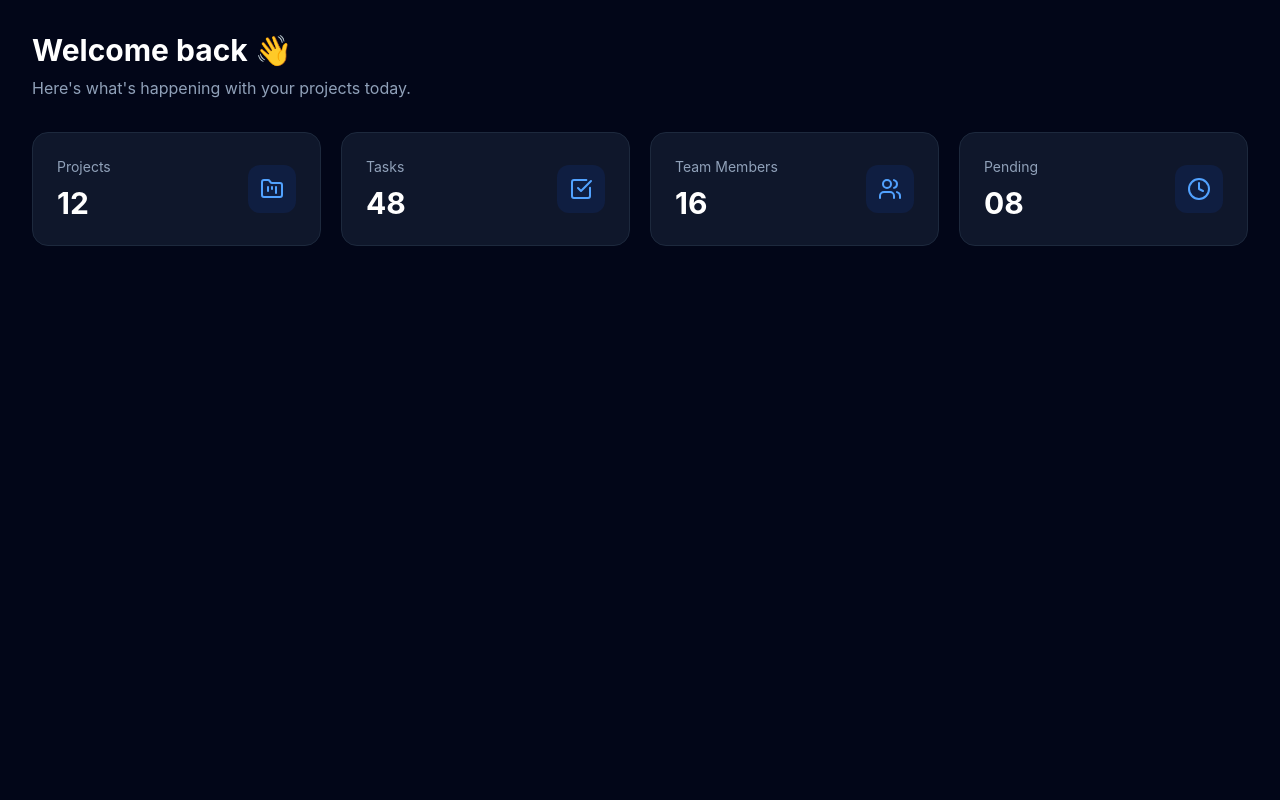
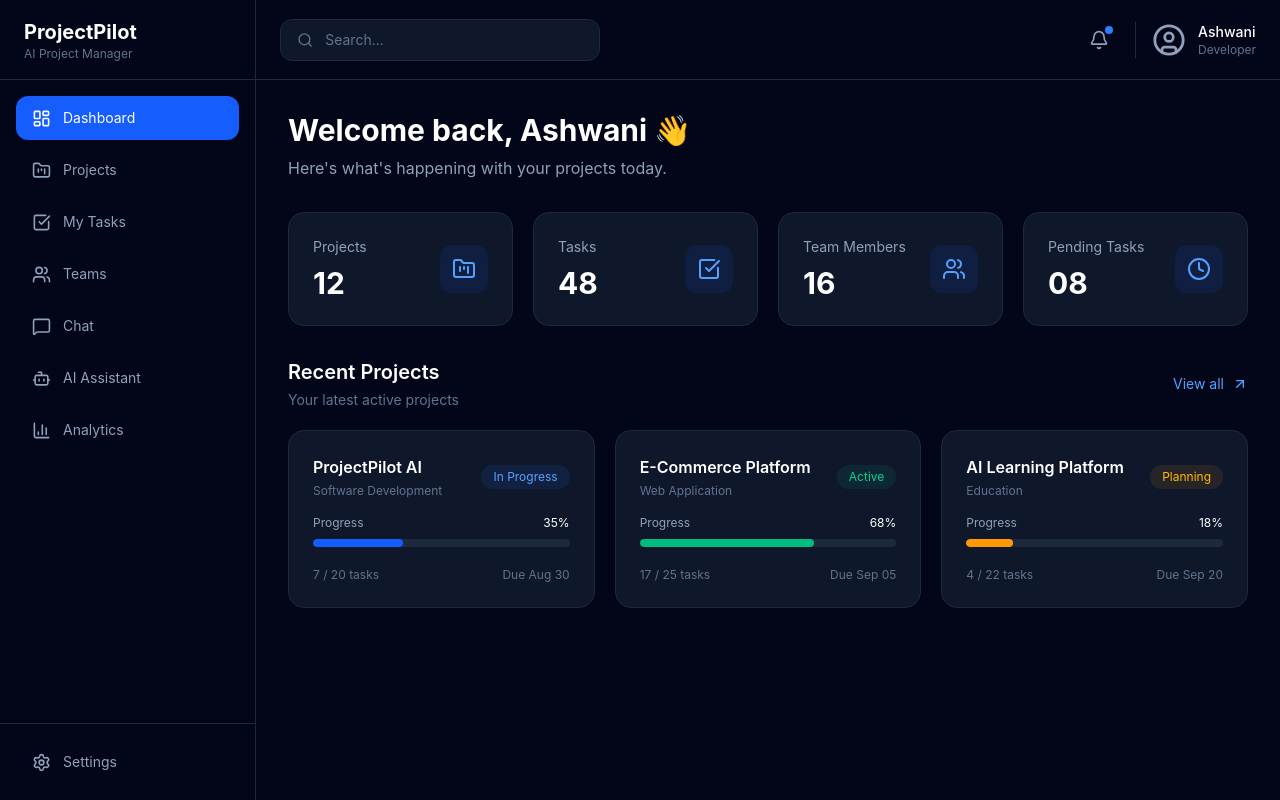
Before and after one commit to ashwanimaurya524/ProjectPilot, a React (Vite) app in the folder client/: page / in a window 1280 px wide. Built offline with nearby package versions, Linux system fonts and the light colour scheme.

Commit message:
Build ProjectPilot dashboard layout

```diff
--- a/client/src/App.jsx
+++ b/client/src/App.jsx
@@ -1,7 +1,12 @@
 import Dashboard from "./pages/Dashboard"
+import DashboardLayout from "./layouts/DashboardLayout"
 
 function App() {
-  return <Dashboard />
+  return (
+    <DashboardLayout>
+      <Dashboard />
+    </DashboardLayout>
+  )
 }
 
 export default App
--- /dev/null
+++ b/client/src/components/Navbar.jsx
@@ -0,0 +1,67 @@
+import {
+  Search,
+  Bell,
+  UserCircle,
+} from "lucide-react"
+
+function Navbar() {
+  return (
+    <header className="flex h-20 items-center justify-between border-b border-slate-800 bg-slate-950 px-6">
+
+      {/* Search */}
+      <div className="hidden md:flex w-80 items-center gap-3 rounded-xl border border-slate-800 bg-slate-900 px-4 py-2.5">
+
+        <Search
+          size={18}
+          className="text-slate-500"
+        />
+
+        <input
+          type="text"
+          placeholder="Search..."
+          className="w-full bg-transparent text-sm text-white outline-none placeholder:text-slate-500"
+        />
+
+      </div>
+
+      {/* Right side */}
+      <div className="ml-auto flex items-center gap-4">
+
+        {/* Notification */}
+        <button className="relative rounded-xl p-2.5 text-slate-400 transition hover:bg-slate-900 hover:text-white">
+
+          <Bell size={20} />
+
+          <span className="absolute right-1.5 top-1.5 h-2 w-2 rounded-full bg-blue-500" />
+
+        </button>
+
+        {/* User */}
+        <div className="flex items-center gap-3 border-l border-slate-800 pl-4">
+
+          <UserCircle
+            size={34}
+            className="text-slate-400"
+          />
+
+          <div className="hidden sm:block">
+
+            <p className="text-sm font-medium text-white">
+              Ashwani
+            </p>
+
+            <p className="text-xs text-slate-500">
+              Developer
+            </p>
+
+          </div>
+
+        </div>
+
+      </div>
+
+    </header>
+  )
+}
+
+export default Navbar
--- /dev/null
+++ b/client/src/components/Sidebar.jsx
@@ -0,0 +1,103 @@
+import {
+  LayoutDashboard,
+  FolderKanban,
+  CheckSquare,
+  Users,
+  MessageSquare,
+  Bot,
+  BarChart3,
+  Settings,
+} from "lucide-react"
+
+function Sidebar() {
+  const menuItems = [
+    {
+      name: "Dashboard",
+      icon: LayoutDashboard,
+    },
+    {
+      name: "Projects",
+      icon: FolderKanban,
+    },
+    {
+      name: "My Tasks",
+      icon: CheckSquare,
+    },
+    {
+      name: "Teams",
+      icon: Users,
+    },
+    {
+      name: "Chat",
+      icon: MessageSquare,
+    },
+    {
+      name: "AI Assistant",
+      icon: Bot,
+    },
+    {
+      name: "Analytics",
+      icon: BarChart3,
+    },
+  ]
+
+  return (
+    <aside className="hidden md:flex w-64 flex-col border-r border-slate-800 bg-slate-950">
+
+      {/* Logo */}
+      <div className="flex h-20 items-center border-b border-slate-800 px-6">
+        <div>
+          <h1 className="text-xl font-bold text-white">
+            ProjectPilot
+          </h1>
+
+          <p className="text-xs text-slate-500">
+            AI Project Manager
+          </p>
+        </div>
+      </div>
+
+      {/* Navigation */}
+      <nav className="flex-1 space-y-2 p-4">
+
+        {menuItems.map((item) => {
+          const Icon = item.icon
+
+          return (
+            <button
+              key={item.name}
+              className={`flex w-full items-center gap-3 rounded-xl px-4 py-3 text-sm transition ${
+                item.name === "Dashboard"
+                  ? "bg-blue-600 text-white"
+                  : "text-slate-400 hover:bg-slate-900 hover:text-white"
+              }`}
+            >
+              <Icon size={19} />
+
+              <span>
+                {item.name}
+              </span>
+            </button>
+          )
+        })}
+
+      </nav>
+
+      {/* Settings */}
+      <div className="border-t border-slate-800 p-4">
+
+        <button className="flex w-full items-center gap-3 rounded-xl px-4 py-3 text-sm text-slate-400 transition hover:bg-slate-900 hover:text-white">
+          <Settings size={19} />
+
+          <span>
+            Settings
+          </span>
+        </button>
+
+      </div>
+
+    </aside>
+  )
+}
+
+export default Sidebar
--- /dev/null
+++ b/client/src/components/StatCard.jsx
@@ -0,0 +1,33 @@
+function StatCard({
+  title,
+  value,
+  icon: Icon,
+}) {
+  return (
+    <div className="rounded-2xl border border-slate-800 bg-slate-900 p-6 transition hover:border-slate-700">
+
+      <div className="flex items-center justify-between">
+
+        <div>
+
+          <p className="text-sm text-slate-400">
+            {title}
+          </p>
+
+          <h2 className="mt-2 text-3xl font-bold text-white">
+            {value}
+          </h2>
+
+        </div>
+
+        <div className="rounded-xl bg-blue-600/10 p-3 text-blue-400">
+          <Icon size={24} />
+        </div>
+
+      </div>
+
+    </div>
+  )
+}
+
+export default StatCard
--- /dev/null
+++ b/client/src/layouts/Dashboardlayout.jsx
@@ -0,0 +1,24 @@
+import Sidebar from "../components/Sidebar"
+import Navbar from "../components/Navbar"
+
+function DashboardLayout({ children }) {
+  return (
+    <div className="flex min-h-screen bg-slate-950 text-white">
+
+      <Sidebar />
+
+      <div className="flex min-w-0 flex-1 flex-col">
+
+        <Navbar />
+
+        <main className="flex-1 overflow-y-auto">
+          {children}
+        </main>
+
+      </div>
+
+    </div>
+  )
+}
+
+export default DashboardLayout
--- a/client/src/pages/Dashboard.jsx
+++ b/client/src/pages/Dashboard.jsx
@@ -3,9 +3,13 @@ import {
   CheckSquare,
   Users,
   Clock,
+  ArrowUpRight,
 } from "lucide-react"
 
+import StatCard from "../components/StatCard"
+
 function Dashboard() {
+
   const stats = [
     {
       title: "Projects",
@@ -23,55 +27,225 @@ function Dashboard() {
       icon: Users,
     },
     {
-      title: "Pending",
+      title: "Pending Tasks",
       value: "08",
       icon: Clock,
     },
   ]
 
   return (
-    <div className="min-h-screen bg-slate-950 p-8 text-white">
+    <div className="p-6 md:p-8">
 
+      {/* Header */}
       <div className="mb-8">
+
         <h1 className="text-3xl font-bold">
-          Welcome back 👋
+          Welcome back, Ashwani 👋
         </h1>
 
         <p className="mt-2 text-slate-400">
           Here's what's happening with your projects today.
         </p>
+
       </div>
 
+      {/* Stats */}
       <div className="grid gap-5 sm:grid-cols-2 lg:grid-cols-4">
 
-        {stats.map((stat) => {
-          const Icon = stat.icon
+        {stats.map((stat) => (
+          <StatCard
+            key={stat.title}
+            title={stat.title}
+            value={stat.value}
+            icon={stat.icon}
+          />
+        ))}
 
-          return (
-            <div
-              key={stat.title}
-              className="rounded-2xl border border-slate-800 bg-slate-900 p-6"
-            >
-              <div className="flex items-center justify-between">
+      </div>
 
-                <div>
-                  <p className="text-sm text-slate-400">
-                    {stat.title}
-                  </p>
+      {/* Recent Projects */}
+      <div className="mt-8">
 
-                  <h2 className="mt-2 text-3xl font-bold">
-                    {stat.value}
-                  </h2>
-                </div>
+        <div className="mb-5 flex items-center justify-between">
 
-                <div className="rounded-xl bg-blue-600/10 p-3 text-blue-400">
-                  <Icon size={24} />
-                </div>
+          <div>
+            <h2 className="text-xl font-semibold">
+              Recent Projects
+            </h2>
 
+            <p className="mt-1 text-sm text-slate-500">
+              Your latest active projects
+            </p>
+          </div>
+
+          <button className="flex items-center gap-2 text-sm text-blue-400 hover:text-blue-300">
+            View all
+            <ArrowUpRight size={16} />
+          </button>
+
+        </div>
+
+        <div className="grid gap-5 md:grid-cols-2 lg:grid-cols-3">
+
+          <div className="rounded-2xl border border-slate-800 bg-slate-900 p-6">
+
+            <div className="mb-4 flex items-center justify-between">
+
+              <div>
+                <h3 className="font-semibold">
+                  ProjectPilot AI
+                </h3>
+
+                <p className="mt-1 text-xs text-slate-500">
+                  Software Development
+                </p>
               </div>
+
+              <span className="rounded-full bg-blue-500/10 px-3 py-1 text-xs text-blue-400">
+                In Progress
+              </span>
+
             </div>
-          )
-        })}
+
+            <div className="mb-2 flex justify-between text-xs">
+
+              <span className="text-slate-400">
+                Progress
+              </span>
+
+              <span>
+                35%
+              </span>
+
+            </div>
+
+            <div className="h-2 overflow-hidden rounded-full bg-slate-800">
+
+              <div className="h-full w-[35%] rounded-full bg-blue-600" />
+
+            </div>
+
+            <div className="mt-5 flex items-center justify-between text-xs text-slate-500">
+
+              <span>
+                7 / 20 tasks
+              </span>
+
+              <span>
+                Due Aug 30
+              </span>
+
+            </div>
+
+          </div>
+
+
+          <div className="rounded-2xl border border-slate-800 bg-slate-900 p-6">
+
+            <div className="mb-4 flex items-center justify-between">
+
+              <div>
+                <h3 className="font-semibold">
+                  E-Commerce Platform
+                </h3>
+
+                <p className="mt-1 text-xs text-slate-500">
+                  Web Application
+                </p>
+              </div>
+
+              <span className="rounded-full bg-emerald-500/10 px-3 py-1 text-xs text-emerald-400">
+                Active
+              </span>
+
+            </div>
+
+            <div className="mb-2 flex justify-between text-xs">
+
+              <span className="text-slate-400">
+                Progress
+              </span>
+
+              <span>
+                68%
+              </span>
+
+            </div>
+
+            <div className="h-2 overflow-hidden rounded-full bg-slate-800">
+
+              <div className="h-full w-[68%] rounded-full bg-emerald-500" />
+
+            </div>
+
+            <div className="mt-5 flex items-center justify-between text-xs text-slate-500">
+
+              <span>
+                17 / 25 tasks
+              </span>
+
+              <span>
+                Due Sep 05
+              </span>
+
+            </div>
+
+          </div>
+
+
+          <div className="rounded-2xl border border-slate-800 bg-slate-900 p-6">
+
+            <div className="mb-4 flex items-center justify-between">
+
+              <div>
+                <h3 className="font-semibold">
+                  AI Learning Platform
+                </h3>
+
+                <p className="mt-1 text-xs text-slate-500">
+                  Education
+                </p>
+              </div>
+
+              <span className="rounded-full bg-amber-500/10 px-3 py-1 text-xs text-amber-400">
+                Planning
+              </span>
+
+            </div>
+
+            <div className="mb-2 flex justify-between text-xs">
+
+              <span className="text-slate-400">
+                Progress
+              </span>
+
+              <span>
+                18%
+              </span>
+
+            </div>
+
+            <div className="h-2 overflow-hidden rounded-full bg-slate-800">
+
+              <div className="h-full w-[18%] rounded-full bg-amber-500" />
+
+            </div>
+
+            <div className="mt-5 flex items-center justify-between text-xs text-slate-500">
+
+              <span>
+                4 / 22 tasks
+              </span>
+
+              <span>
+                Due Sep 20
+              </span>
+
+            </div>
+
+          </div>
+
+        </div>
 
       </div>
 
```
